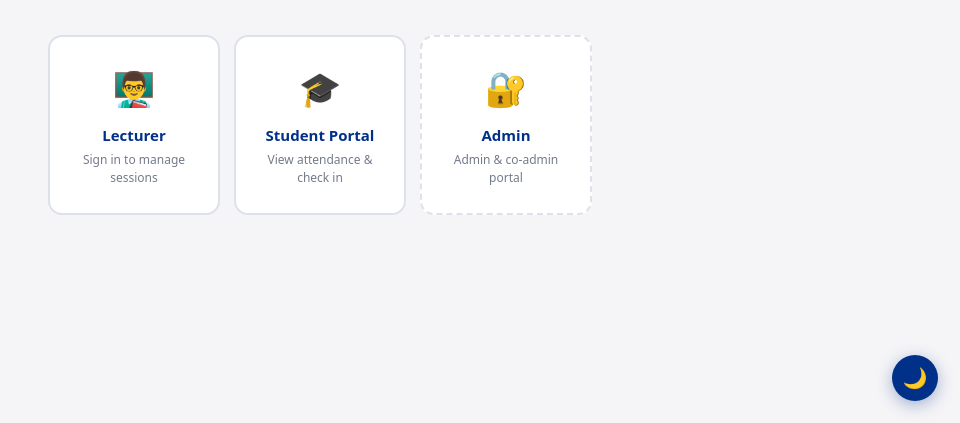
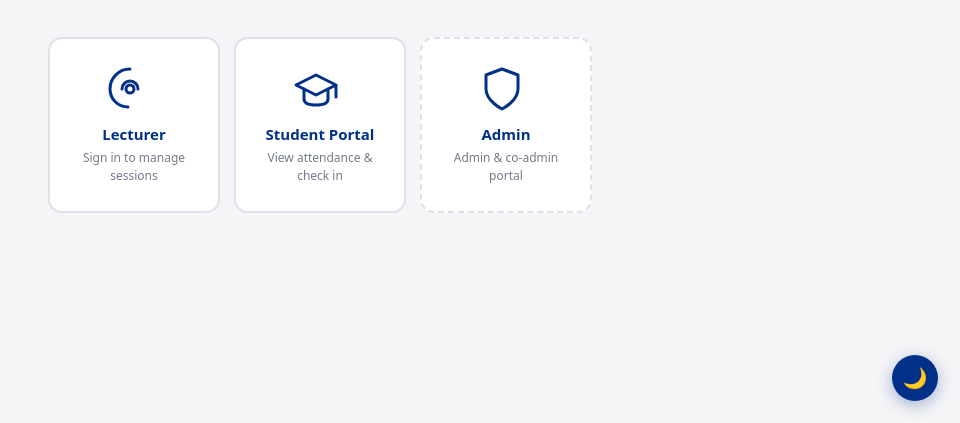
Before and after one commit to Gershom-Tetteh-Amanor/ATTENDANCE-SYSTEM-01, a plain HTML site: page index.html in a window 1280 px wide. Shown: the part 377-800 px from the top of the page, without its empty margins (320-1280 px from the left). Drawn offline with Linux system fonts and the light colour scheme; no server answers.

Commit message:
Enable icon manager script in index.html

```diff
--- a/index.html
+++ b/index.html
@@ -393,7 +393,7 @@
   <script src="https://cdnjs.cloudflare.com/ajax/libs/qrcodejs/1.0.0/qrcode.min.js"></script>
   <script src="https://cdnjs.cloudflare.com/ajax/libs/xlsx/0.18.5/xlsx.full.min.js"></script>
   <!-- Icon Manager with Lucide Icons (Professional & Free) -->
-<!--script src="assets/js/icon-manager.js"></script-->
+<script src="assets/js/icon-manager.js"></script>
 </head>
 <body>
 
```
